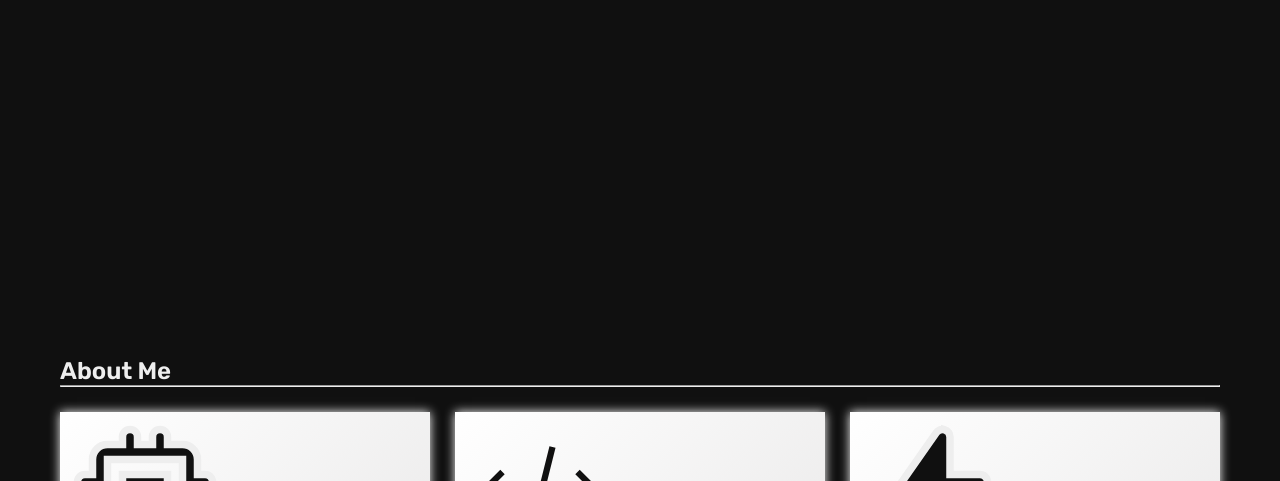
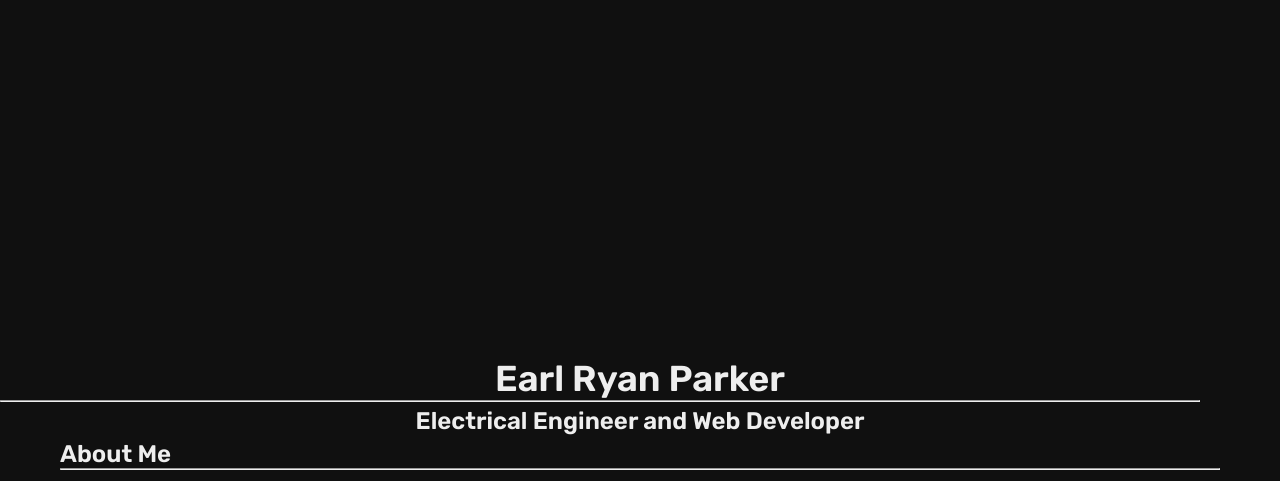
Before and after one commit to EarlRyanParker/EarlRParker, a plain HTML site: page index.html in a window 1280 px wide. Shown: the part 471-952 px from the top of the page. Drawn offline with nearby package versions, Linux system fonts and the light colour scheme.

Commit message:
Add files via upload

```diff
--- a/index.html
+++ b/index.html
@@ -98,7 +98,17 @@
           <h2>Electrical Engineer and Web Developer</h2>
         </div>
       </div>
+
+      <div class="mobile-intro-container">
+        <div>
+          <h1>Earl Ryan Parker</h1>
+          <hr>
+          <h2>Electrical Engineer and Web Developer</h2>
+        </div>
+      </div>
     </section>
+
+
 
     <section id="about-me-id" class="aboutme-section container">
       <h2>About Me</h2>
```
